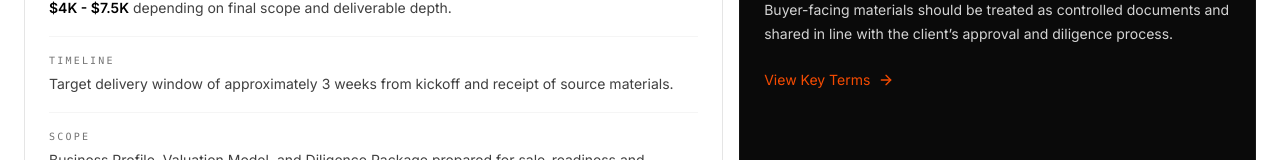
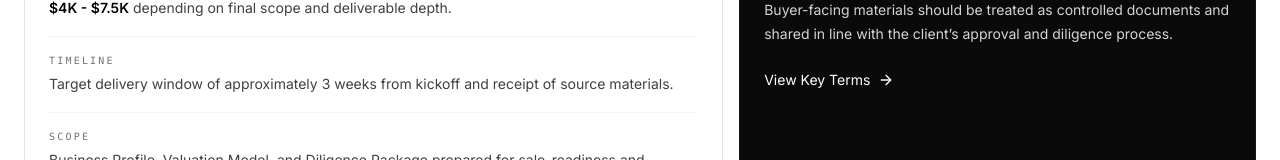
Before and after one commit to aliahm08/B2W, a React (Vite) app: page /client/uyghur-eats in a window 1280 px wide. Shown: the part 2105-2265 px from the top of the page. Built offline with nearby package versions, Linux system fonts and the light colour scheme.

Commit message:
Fix proposal nav and key terms link hover states

```diff
--- a/src/components/ClientNavbar.tsx
+++ b/src/components/ClientNavbar.tsx
@@ -50,8 +50,8 @@ export default function ClientNavbar({
                   <span>{clientName}</span>
                   <motion.span
                     initial={{ opacity: 0, x: -4 }}
-                    whileHover={{ opacity: 1, x: 0 }}
-                    className="inline-flex"
+                    animate={{ opacity: 0, x: -4 }}
+                    className="inline-flex transition-all duration-200 group-hover:translate-x-0 group-hover:opacity-100 opacity-0"
                   >
                     <ArrowRight className="w-3.5 h-3.5" />
                   </motion.span>
--- a/src/pages/client/UyghurEatsClientPortal.tsx
+++ b/src/pages/client/UyghurEatsClientPortal.tsx
@@ -528,7 +528,7 @@ export default function UyghurEatsClientPortal() {
                             </div>
                             <Link
                                 to="/client/uyghur-eats/terms"
-                                className="mt-6 inline-flex items-center gap-2 text-sm text-orange-600 transition-colors hover:text-orange-700"
+                                className="mt-6 inline-flex items-center gap-2 text-sm text-white transition-all hover:font-semibold"
                             >
                                 View Key Terms
                                 <ArrowRight className="h-4 w-4" />
```
